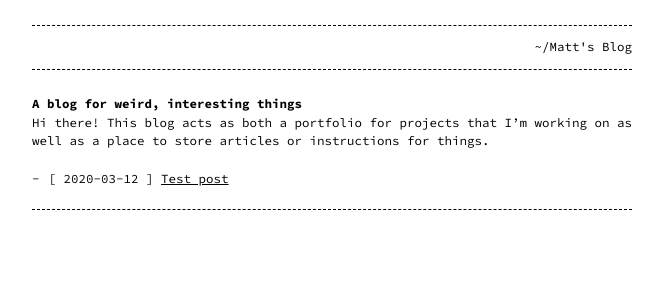
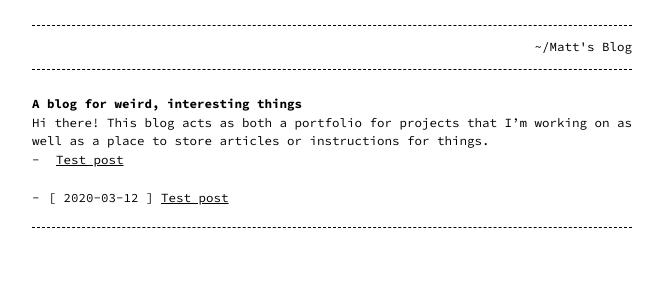
Before and after one commit to mattkduran/mattkduran.github.io, a Jekyll site: the page built from index.md, in a window 1280 px wide. Shown: the top 300 px of the page, without its empty margins (308-971 px from the left). Built offline with Jekyll 4.4.1, drawn with Linux system fonts in a browser that asks for light colours.

Commit message:
Added for loop for posts

```diff
--- a/index.md
+++ b/index.md
@@ -7,3 +7,11 @@ permalink: /
 # A blog for weird, interesting things
 
 Hi there! This blog acts as both a portfolio for projects that I'm working on as well as a place to store articles or instructions for things.
+
+<ul>
+  {% for post in site.posts %}
+      <li>
+            <a href="{{ post.url  }}">{{ post.title  }}</a>
+      </li>
+    {% endfor %}
+</ul>
```
Also changed, not shown: _posts/test.md (deleted, +0 -3 lines).
